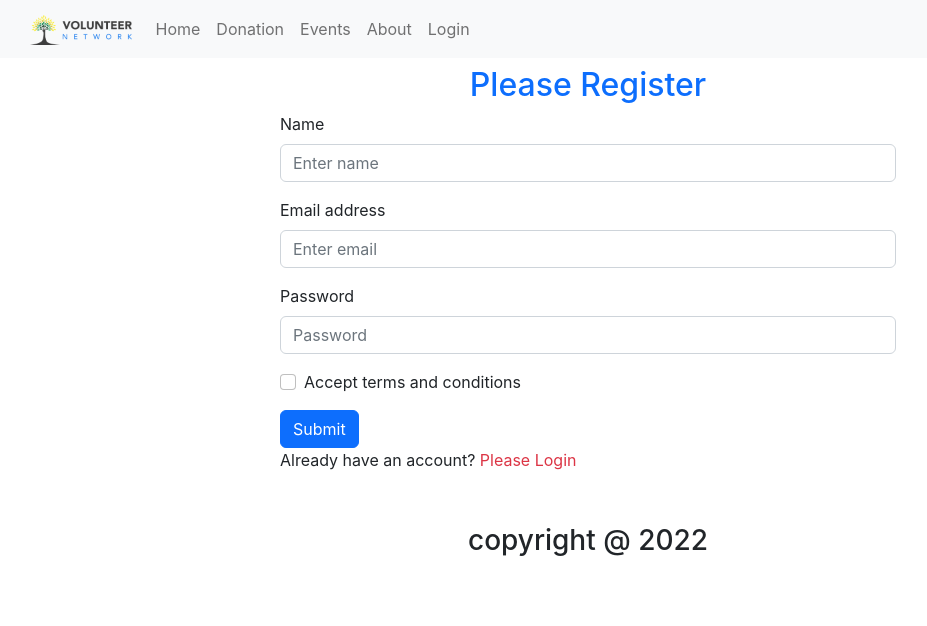
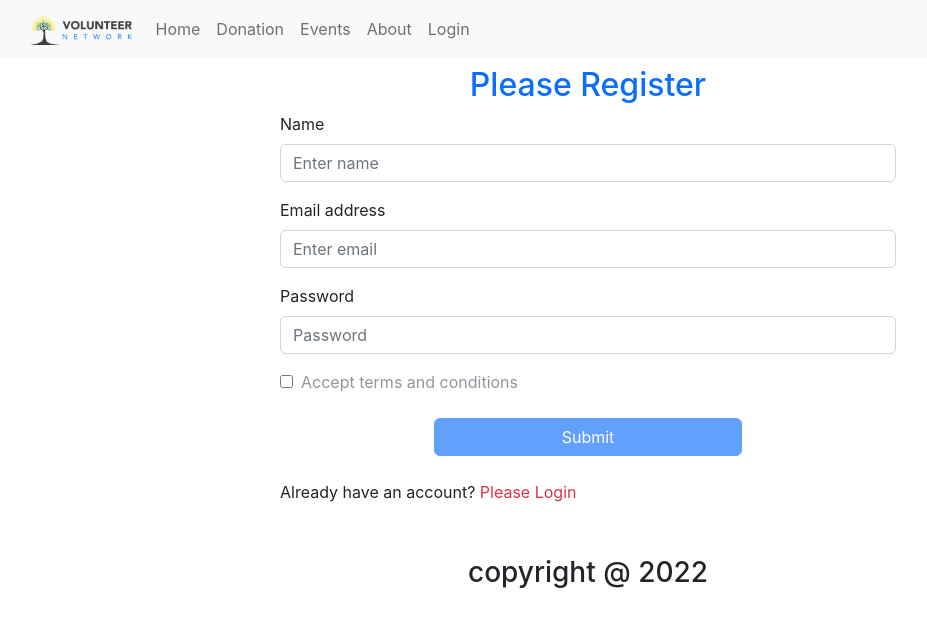
Before and after one commit to SifatNiloy/volunteer-network-client, a React (Create React App) app: page /register in a window 1280 px wide. Shown: the top 626 px of the page, without its empty margins (52-979 px from the left). Built offline with nearby package versions, Linux system fonts and the light colour scheme; no server answers.

Commit message:
checkbox added for signup

```diff
--- a/src/Pages/Login/Register/Register.js
+++ b/src/Pages/Login/Register/Register.js
@@ -1,9 +1,10 @@
-import React, { useRef } from 'react';
+import React, { useRef, useState } from 'react';
 import { Button, Form } from 'react-bootstrap';
 import { Link, useNavigate } from 'react-router-dom';
 import { useCreateUserWithEmailAndPassword } from 'react-firebase-hooks/auth';
 import auth from '../../../firebase.init';
 const Register = () => {
+    const [agree, setAgree] = useState(false);
     const [
         createUserWithEmailAndPassword,
         user,
@@ -26,7 +27,10 @@ const Register = () => {
         const name = nameRef.current.value;
         const email = emailRef.current.value;
         const password = passwordRef.current.value;
-        createUserWithEmailAndPassword(email, password);
+        const agree = event.target.terms.checked;
+        if (agree) {
+            createUserWithEmailAndPassword(email, password);
+        }
     }
     return (
         <div className='container w-50 mx-auto'>
@@ -47,13 +51,12 @@ const Register = () => {
                     <Form.Label>Password</Form.Label>
                     <Form.Control ref={passwordRef} type="password" placeholder="Password" required />
                 </Form.Group>
-                <Form.Group className="mb-3" controlId="formBasicCheckbox">
-                    <Form.Check type="checkbox" label="Accept terms and conditions" />
-                </Form.Group>
-                <Button variant="primary" type="submit">
+                <input onClick={() => setAgree(!agree)} type="checkbox" name="terms" id="terms" />
+                <label className={!agree ? 'ps-2 text-muted opacity-75' : 'ps-2 text-primary'}> Accept terms and conditions</label><br /><br />
+                <Button disabled={!agree} className='d-block mx-auto w-50' variant="primary" type="submit">
                     Submit
                 </Button>
-            </Form>
+            </Form> <br />
             <p>Already have an account? <Link to='/login' className='text-danger pe-auto text-decoration-none' onClick={navigateLogin}>Please Login</Link></p>
         </div>
     );
```
